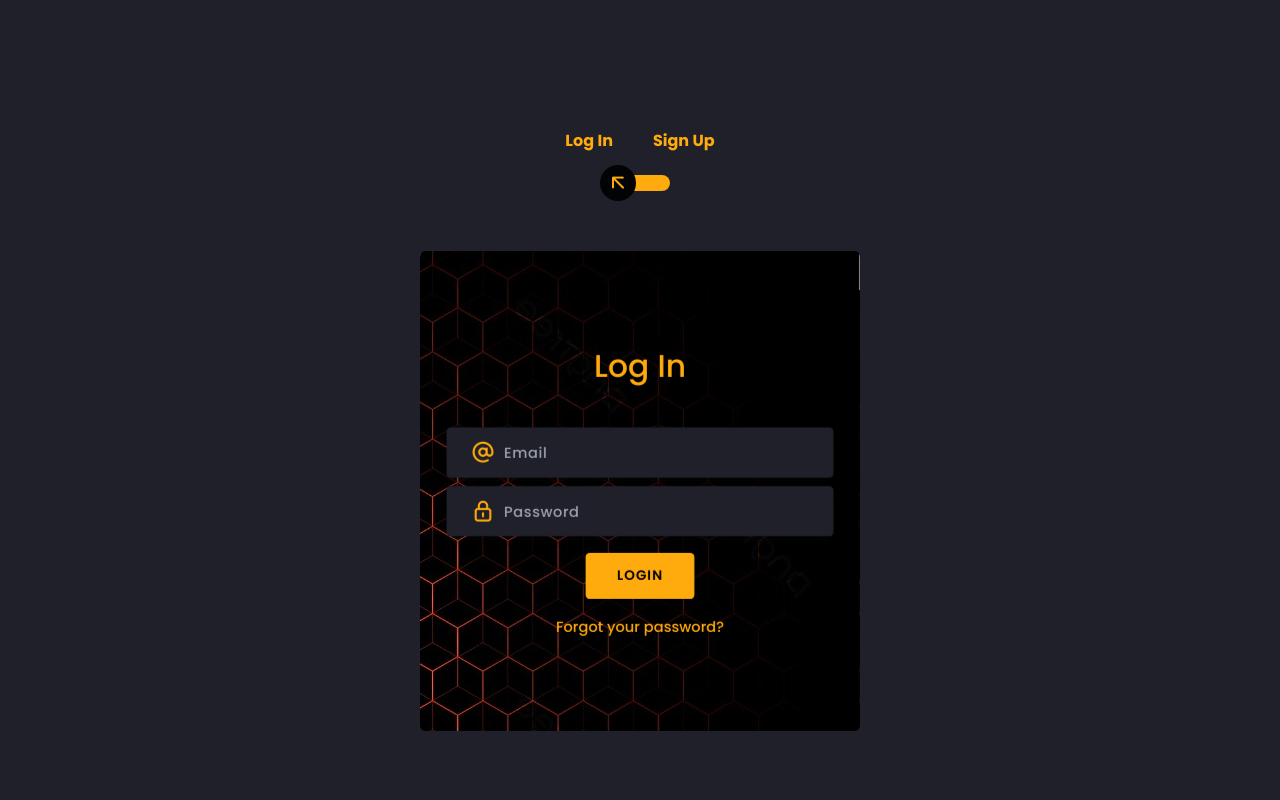
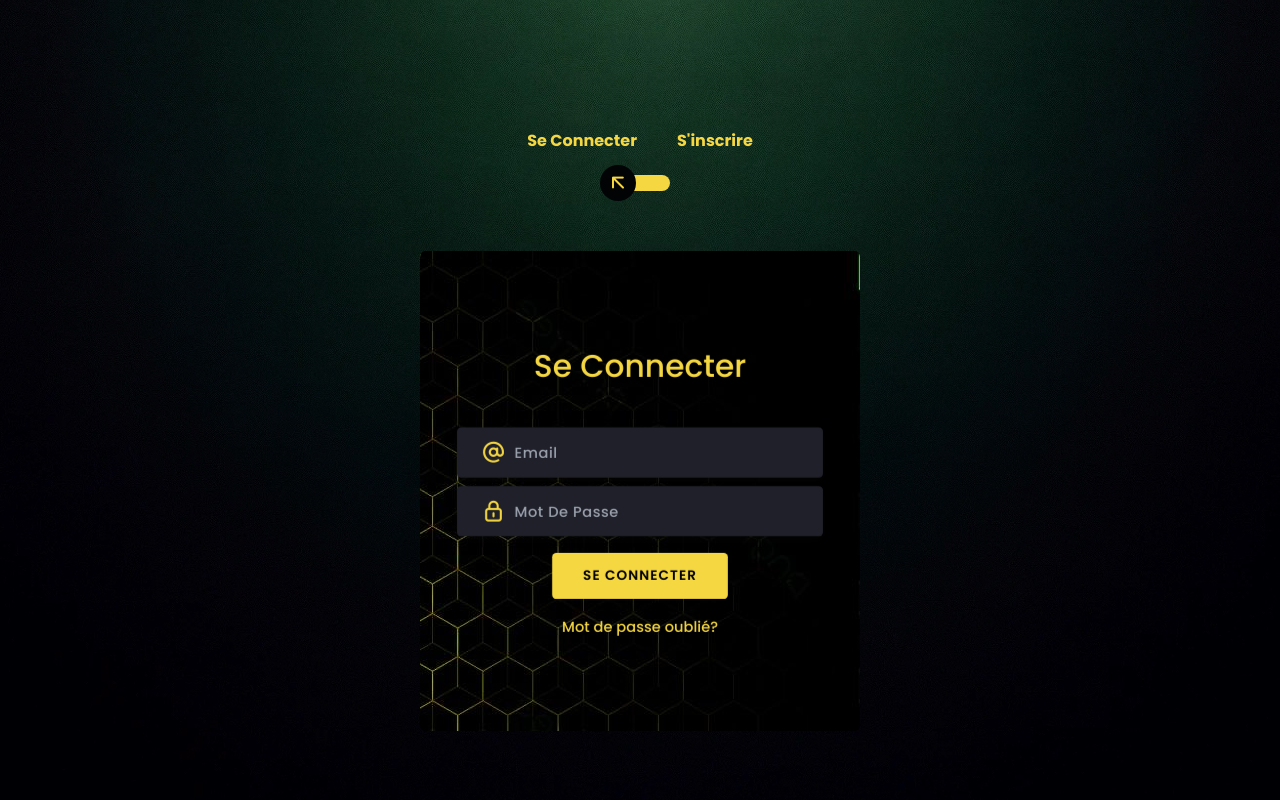
Before and after one commit to Nicolas-cottez/Projet-blabla, a PHP site: page /test.php in a window 1280 px wide. Run offline with PHP 8.4, Linux system fonts and the light colour scheme; some libraries are stand-ins or nearby versions.

Commit message:
changement front end du main et du test

```diff
--- a/footer.php
+++ b/footer.php
@@ -59,7 +59,7 @@
         /*a gauche */
         bottom: -10px;
         /*-10px en dessous du parent*/
-        background-color: #FFA500;
+        background-color: #F5C242 ;
         /*or*/
         height: 2px;
         /*hauteur de la bar*/
@@ -110,7 +110,7 @@
         text-align: center;
         line-height: 40px;
         border-radius: 50%;
-        color: #FFA500;
+        color: #F5C242 ;
         overflow: hidden;
         position: relative;
         z-index: 1;
@@ -124,7 +124,7 @@
 
     .icon {
         font-size: 1.5rem;  /* Ajustez selon vos besoins pour la visibilité */
-        color: #FFA500;  /* Couleur initiale des icônes */
+        color: #F5C242 ;  /* Couleur initiale des icônes */
         z-index: 3;  /* S'assurer que les icônes restent au-dessus du fond */
         position: relative;
         transition: color 0.5s ease;
--- a/main.php
+++ b/main.php
@@ -20,9 +20,9 @@
 
     <article>
         <h2>Trouvez votre covoiturage!</h2>
-        <p>
+        <!-- <p>
             Bienvenue sur Blabla Omnes, votre plateforme de covoiturage d'Omnes.
-        </p>
+        </p> -->
     </article>
 
     <main class="p-4">
--- a/test.css
+++ b/test.css
@@ -4,7 +4,7 @@ body {
 	font-family: 'Poppins', sans-serif;
 	font-weight: 300;
 	line-height: 1.7;
-  color: #ffaa0d;
+	color: #F5D742;
 	background-color: #1f2029;
 }
 
@@ -13,11 +13,11 @@ a:hover {
 }
 
 .link {
-  color: #ffaa0d;
+	color: #F5D742;
 }
 
 .link:hover {
-  color: #ffaa0d;
+	color: #F5D742;
 }
 
 p {
@@ -38,6 +38,7 @@ h6 span {
 	position: relative;
 	width: 100%;
 	display: block;
+
 }
 
 .full-height {
@@ -60,7 +61,7 @@ h6 span {
 	padding: 0;
 	margin: 10px auto;
 	cursor: pointer;
-  background-color: #ffaa0d;
+	background-color: #F5D742;
 }
 
 .checkbox:checked+label:before,
@@ -70,7 +71,7 @@ h6 span {
 	width: 36px;
 	height: 36px;
 	border-radius: 50%;
-  color: #ffaa0d;
+	color: #F5D742;
 	background-color: #020305;
 	font-family: 'unicons';
 	content: '\eb4f';
@@ -109,7 +110,7 @@ h6 span {
 .card-back {
 	width: 100%;
 	height: 120%;
-  background-color: #ffaa0d;
+	background-color: #F5D742;
 	background-image: url('image/fond patern.jpg');
 	position: absolute;
 	border-radius: 6px;
@@ -134,12 +135,16 @@ h6 span {
 	z-index: 20;
 	display: block;
 }
-
+.form-group-row {
+    display: flex;
+    justify-content: space-between;
+}
 .form-group {
 	position: relative;
 	display: block;
-  margin: 0;
+	margin: 0 10px;
 	padding: 0;
+	flex: 1;
 }
 
 .form-style {
@@ -156,14 +161,14 @@ h6 span {
 	color: #c4c3ca;
 	background-color: #1f2029;
 	border: none;
-  box-shadow: 0 4px 8px 0 rgba(21, 21, 21, .2);
+	box-shadow: 0 4px 8px 0 rgba(21, 21, 21, 0.2);
 }
 
 .form-style:focus,
 .form-style:active {
 	border: none;
 	outline: none;
-  box-shadow: 0 4px 8px 0 rgba(21, 21, 21, .2);
+	box-shadow: 0 4px 8px 0 rgba(21, 21, 21, 0.2);
 }
 
 .input-icon {
@@ -174,7 +179,6 @@ h6 span {
 	font-size: 24px;
 	line-height: 48px;
 	text-align: left;
-  -webkit-transition: all 200ms linear;
 	transition: all 200ms linear;
 }
 
@@ -192,12 +196,12 @@ h6 span {
 	display: -ms-inline-flexbox;
 	display: inline-flex;
 	align-items: center;
-  background-color: #ffaa0d;
+	background-color: #F5D742;
 	color: #000000;
 }
 
 .btn:hover {
 	background-color: #000000;
-  color: #ffaa0d;
+	color: #F5D742;
 	box-shadow: 0 8px 24px 0 rgba(16, 39, 112, 0.2);
 }
--- a/test.php
+++ b/test.php
@@ -2,12 +2,223 @@
 <html lang="en">
 
 <head>
-	<title>Webleb</title>
-	<meta charset="utf-8">
-	<meta name="viewport" content="width=device-width, initial-scale=1, shrink-to-fit=no">
+	<meta charset="UTF-8">
+	<meta name="viewport" content="width=device-width, initial-scale=1.0">
+	<script src="https://cdn.tailwindcss.com"></script><!--inclu tailwind-->
+	<link rel="stylesheet" href="test.css">
+	<link rel="stylesheet" href="https://cdnjs.cloudflare.com/ajax/libs/font-awesome/6.5.2/css/all.min.css" integrity="sha512-SnH5WK+bZxgPHs44uWIX+LLJAJ9/2PkPKZ5QiAj6Ta86w+fsb2TkcmfRyVX3pBnMFcV7oQPJkl9QevSCWr3W6A==" crossorigin="anonymous" referrerpolicy="no-referrer" /><!--inclu les fonts-->
 	<link rel="stylesheet" href="https://unicons.iconscout.com/release/v2.1.9/css/unicons.css">
-	<script src="https://cdn.tailwindcss.com"></script>
-	<link rel="stylesheet" href="test.css">
+	<title>BlaBLA Omnes</title>
+	<style>@import url('https://fonts.googleapis.com/css?family=Poppins:400,500,600,700,800,900');
+
+body {
+	font-family: 'Poppins', sans-serif;
+	font-weight: 300;
+	line-height: 1.7;
+	color: #F5D742;
+	/* background-color: #1f2029; */
+	background-image: url("image/fondsign2.jpg");
+	background-position: center;
+	background-repeat: none;
+}
+
+a:hover {
+	text-decoration: none;
+}
+
+.link {
+	color: #F5D742;
+}
+
+.link:hover {
+	color: #F5D742;
+}
+
+p {
+	font-weight: 500;
+	font-size: 14px;
+}
+
+h4 {
+	font-weight: 600;
+}
+
+h6 span {
+	padding: 0 20px;
+	font-weight: 700;
+}
+
+.section {
+	position: relative;
+	width: 100%;
+	display: block;
+
+}
+
+.full-height {
+	min-height: 100vh;
+}
+
+[type="checkbox"]:checked,
+[type="checkbox"]:not(:checked) {
+	display: none;
+}
+
+.checkbox:checked+label,
+.checkbox:not(:checked)+label {
+	position: relative;
+	display: block;
+	text-align: center;
+	width: 60px;
+	height: 16px;
+	border-radius: 8px;
+	padding: 0;
+	margin: 10px auto;
+	cursor: pointer;
+	background-color: #F5D742;
+}
+
+.checkbox:checked+label:before,
+.checkbox:not(:checked)+label:before {
+	position: absolute;
+	display: block;
+	width: 36px;
+	height: 36px;
+	border-radius: 50%;
+	color: #F5D742;
+	background-color: #020305;
+	font-family: 'unicons';
+	content: '\eb4f';
+	z-index: 20;
+	top: -10px;
+	left: -10px;
+	line-height: 36px;
+	text-align: center;
+	font-size: 24px;
+	transition: all 0.5s ease;
+}
+
+.checkbox:checked+label:before {
+	transform: translateX(44px) rotate(-270deg);
+}
+
+.card-3d-wrap {
+	position: relative;
+	width: 440px;
+	max-width: 100%;
+	height: 400px;
+	perspective: 800px;
+	margin-top: 60px;
+}
+
+.card-3d-wrapper {
+	width: 100%;
+	height: 100%;
+	position: absolute;
+	-webkit-transform-style: preserve-3d;
+	transform-style: preserve-3d;
+	transition: all 600ms ease-out;
+}
+
+.card-front,
+.card-back {
+	width: 100%;
+	height: 120%;
+	background-color: #F5D742;
+	background-image: url('image/fond_patern_green.jpg');
+	position: absolute;
+	border-radius: 6px;
+	-webkit-transform-style: preserve-3d;
+}
+
+.card-back {
+	transform: rotateY(180deg);
+}
+
+.checkbox:checked~.card-3d-wrap .card-3d-wrapper {
+	transform: rotateY(180deg);
+}
+
+.center-wrap {
+	position: absolute;
+	width: 100%;
+	padding: 0 35px;
+	top: 50%;
+	left: 0;
+	transform: translate3d(0, -50%, 35px);
+	z-index: 20;
+	display: block;
+}
+.form-group-row {
+    display: flex;
+    justify-content: space-between;
+}
+.form-group {
+	position: relative;
+	display: block;
+	margin: 0 10px;
+	padding: 0;
+	flex: 1;
+}
+
+.form-style {
+	padding: 13px 20px;
+	padding-left: 55px;
+	height: 48px;
+	width: 100%;
+	font-weight: 500;
+	border-radius: 4px;
+	font-size: 14px;
+	line-height: 22px;
+	letter-spacing: 0.5px;
+	outline: none;
+	color: #c4c3ca;
+	background-color: #1f2029;
+	border: none;
+	box-shadow: 0 4px 8px 0 rgba(21, 21, 21, 0.2);
+}
+
+.form-style:focus,
+.form-style:active {
+	border: none;
+	outline: none;
+	box-shadow: 0 4px 8px 0 rgba(21, 21, 21, 0.2);
+}
+
+.input-icon {
+	position: absolute;
+	top: 0;
+	left: 18px;
+	height: 48px;
+	font-size: 24px;
+	line-height: 48px;
+	text-align: left;
+	transition: all 200ms linear;
+}
+
+.btn {
+	border-radius: 4px;
+	height: 44px;
+	font-size: 13px;
+	font-weight: 600;
+	text-transform: uppercase;
+	-webkit-transition: all 200ms linear;
+	transition: all 200ms linear;
+	padding: 0 30px;
+	letter-spacing: 1px;
+	display: -webkit-inline-flex;
+	display: -ms-inline-flexbox;
+	display: inline-flex;
+	align-items: center;
+	background-color: #F5D742;
+	color: #000000;
+}
+
+.btn:hover {
+	background-color: #000000;
+	color: #F5D742;
+	box-shadow: 0 8px 24px 0 rgba(16, 39, 112, 0.2);
+}</style>
 </head>
 
 <body>
@@ -16,7 +227,7 @@
 			<div class="full-height flex justify-center">
 				<div class="text-center self-center">
 					<div class="section pb-5 pt-5 pt-2 sm:pt-0 text-center">
-						<h6 class="mb-0 pb-3"><span>Log In</span><span>Sign Up</span></h6>
+						<h6 class="mb-0 pb-3"><span>Se Connecter</span><span>S'inscrire</span></h6>
 						<input class="checkbox" type="checkbox" id="reg-log" name="reg-log" />
 						<label for="reg-log"></label>
 						<div class="card-3d-wrap mx-auto">
@@ -24,30 +235,36 @@
 								<div class="card-front">
 									<div class="center-wrap">
 										<div class="section text-center">
-											<h4 class="mb-6 pb-4 font-medium text-3xl">Log In</h4>
+											<h4 class="mb-6 pb-4 font-medium text-3xl">Se Connecter</h4>
 											<div class="form-group">
 												<input type="email" class="form-style" placeholder="Email">
 												<i class="input-icon uil uil-at"></i>
 											</div>
 											<div class="form-group mt-2">
-												<input type="password" class="form-style" placeholder="Password">
+												<input type="password" class="form-style" placeholder="Mot De Passe">
 												<i class="input-icon uil uil-lock-alt"></i>
 											</div>
-											<a href="#" class="btn mt-4">Login</a>
-											<p class="mb-0 mt-4 text-center"><a href="#" class="link">Forgot your password?</a></p>
+											<a href="#" class="btn mt-4">Se Connecter</a>
+											<p class="mb-0 mt-4 text-center"><a href="#" class="link">Mot de passe oublié?</a></p>
 										</div>
 									</div>
 								</div>
 								<div class="card-back">
 									<div class="center-wrap">
 										<div class="section text-center">
-											<h4 class="mb-3 pb-3 font-medium text-3xl">Sign Up</h4>
-											<div class="form-group">
-												<input type="text" class="form-style" placeholder="Full Name">
-												<i class="input-icon uil uil-user"></i>
+											<h4 class="mb-3 pb-3 font-medium text-3xl">S'inscrire</h4>
+											<div class="form-group-row">
+												<div class="form-group">
+													<input type="text" class="form-style" placeholder="Nom">
+													<i class="input-icon uil uil-user"></i>
+												</div>
+												<div class="form-group">
+													<input type="text" class="form-style" placeholder="Prénom">
+													<i class="input-icon uil uil-user"></i>
+												</div>
 											</div>
 											<div class="form-group mt-2">
-												<input type="tel" class="form-style" placeholder="Phone Number">
+												<input type="tel" class="form-style" placeholder="Numéro de Téléphone">
 												<i class="input-icon uil uil-phone"></i>
 											</div>
 											<div class="form-group mt-2">
@@ -55,14 +272,14 @@
 												<i class="input-icon uil uil-at"></i>
 											</div>
 											<div class="form-group mt-2">
-												<input type="password" class="form-style" placeholder="Password">
+												<input type="password" class="form-style" placeholder="Mot De Passe">
 												<i class="input-icon uil uil-lock-alt"></i>
 											</div>
 											<div class="form-group mt-2">
-												<input type="file" class="form-style" placeholder="Upload Photo">
+												<input type="file" class="form-style" placeholder="Ajouter Une Photo">
 												<i class="input-icon uil uil-upload"></i>
 											</div>
-											<a href="#" class="btn mt-4">Register</a>
+											<a href="#" class="btn mt-4">S'inscrire</a>
 										</div>
 									</div>
 								</div>
@@ -72,7 +289,6 @@
 				</div>
 			</div>
 		</div>
-	</div>
 </body>
 
 </html>
```
Also changed, not shown: style.css (+28 -33 lines), image/fond patern.jpg (deleted), image/fond.jpg (deleted), image/fond_patern_green.jpg (added), image/fondsign2.jpg (added), image/fondtest.jpg (added), image/nuage.png (deleted), image/nuage2.png (added), monscript.js (line endings or trailing spaces). Lines whose indentation alone changed are shown as unchanged.
